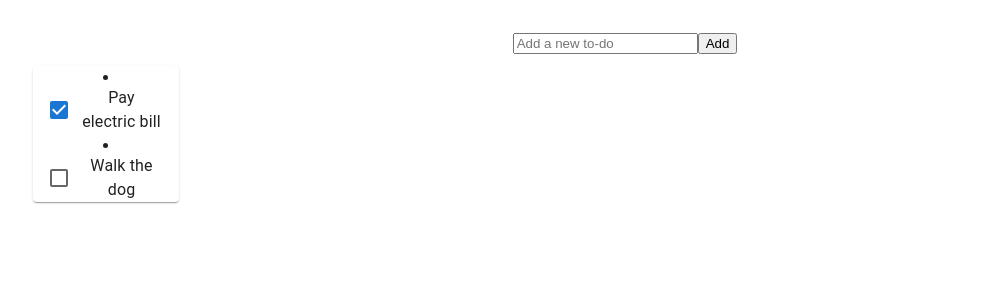
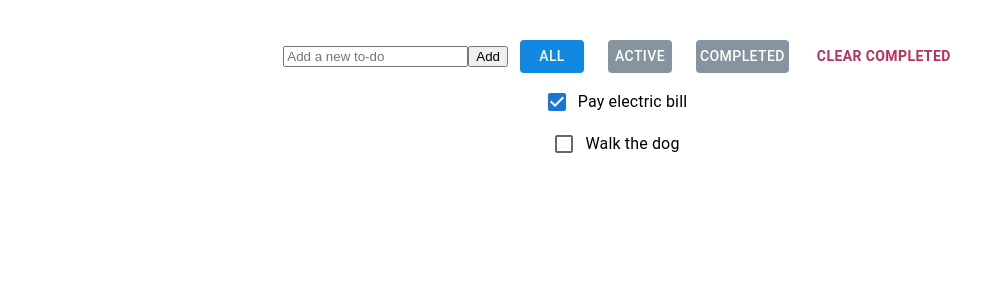
Before and after one commit to samtoken4/synaptiq-full-stack-challenge-main, a React (Create React App) app in the folder frontend/: page / in a window 1280 px wide. Both pictures are taken after a click on the label "Pay electric bill". Shown: the top 300 px of the page, without its empty margins (15-996 px from the left). Built offline with nearby package versions, Linux system fonts and the light colour scheme.

Commit message:
update todos list

```diff
--- a/frontend/src/components/TodoList/TodoList.tsx
+++ b/frontend/src/components/TodoList/TodoList.tsx
@@ -1,43 +1,133 @@
-import { Box, Typography, Checkbox, FormControlLabel, Paper } from "@mui/material";
-import { useEffect, useMemo, useState } from "react";
+import { Box, Checkbox, FormControlLabel, Paper, Button } from "@mui/material";
+import { useMemo, useState } from "react";
 
-interface TodoListProps {
+type TodoItem = {
+    id: number,
+    name: string,
+    completed: boolean,
+}
+const defaultTodos: TodoItem[] = [{ id: 1, name: 'Pay electric bill', completed: false }, { id: 2, name: 'Walk the dog', completed: false }];
 
+enum FilterStatus {
+    ALL = 'all',
+    ACTIVE = 'active',
+    COMPLETE = 'complete'
 }
+
 const TodoList = () => {
+    const defaultTodosCompletedState = { [defaultTodos[0].id]: defaultTodos[0], [defaultTodos[1].id]: defaultTodos[1] };
 
-    const defaultTodos = ['Pay electric bill', 'Walk the dog'];
+    const [todosCompletedState, setTodosCompletedState] = useState<Record<number, TodoItem>>(defaultTodosCompletedState);
+    const [newTodo, setNewTodo] = useState('');
+    const [newTodoId, setNewTodoId] = useState(3);
 
-    const defaultTodosCheckedState = { [defaultTodos[0]]: false, [defaultTodos[1]]: false }
-    const [newTodo, setNewTodo] = useState('');
+    const [filter, setFilter] = useState(FilterStatus.ALL);
+    const filteredTodos = useMemo(() => Object.fromEntries(Object.entries(todosCompletedState).filter(([_itemId, todoItem]) => {
+        if (filter === FilterStatus.ACTIVE) {
+            return !todoItem.completed;
+        } else if (filter === FilterStatus.COMPLETE) {
+            return todoItem.completed;
+        } else {
+            return true;
+        }
+    })), [todosCompletedState, filter]);
 
-    const [todosState, setTodosState] = useState<Record<string, boolean>>(defaultTodosCheckedState)
+    const currentTodoList = Object.entries(filteredTodos);
+
+    const completedTodos = (filter === FilterStatus.COMPLETE && filteredTodos) || Object.fromEntries(Object.entries(todosCompletedState).filter(([_itemId, todoItem]) => {
+        return todoItem.completed;
+    }));
+
+    console.log('completedTodos', completedTodos, Object.keys(completedTodos));
+
+    const buttonStyle = {
+        padding: "4px",
+        margin: '8px 12px',
+        color: "white",
+        "&:hover": {
+            backgroundColor: "#1188e1",
+        },
+    };
+
+    const renderFilterButtons = () => (<>
+        <Button
+            sx={{
+                backgroundColor: filter === FilterStatus.ALL ? "#1188e1" : "#85949f",
+                ...buttonStyle,
+            }}
+            onClick={() => setFilter(FilterStatus.ALL)}
+        >
+            All
+        </Button>
+        <Button
+            sx={{
+                backgroundColor: filter === FilterStatus.ACTIVE ? "#1188e1" : "#85949f",
+                ...buttonStyle,
+            }}
+            onClick={() => setFilter(FilterStatus.ACTIVE)}
+        >
+            Active
+        </Button>
+        <Button
+            sx={{
+                backgroundColor: filter === FilterStatus.COMPLETE ? "#1188e1" : "#85949f",
+                ...buttonStyle,
+            }}
+            onClick={() => setFilter(FilterStatus.COMPLETE)}
+        >
+            Completed
+        </Button>
+    </>)
 
     const addTodo = () => {
         if (newTodo.trim() !== '') {
-            setTodosState({ ...todosState, [newTodo]: false });
+            const todoItem = {
+                id: newTodoId,
+                name: newTodo,
+                completed: false,
+            };
+
+            setTodosCompletedState({ ...todosCompletedState, [todoItem.id]: todoItem });
+
+            setNewTodoId(newTodoId + 1);
             setNewTodo('');
         }
     };
 
-    const renderTodos = () => (<Paper sx={{ paddingLeft: 2, display: 'flex', flexDirection: 'column', width: '130px', margin: '12px 48px' }}>
-        {defaultTodos.map((todo) => (
-            <li>
+    const handleClearCompleted = () => {
+        const activeTodos = Object.fromEntries(Object.entries(todosCompletedState).filter(([_itemId, todoItem]) => {
+            return !todoItem.completed;
+        }));
+        setTodosCompletedState(activeTodos);
+    }
+
+    const renderTodos = () => (<>
+        {(currentTodoList).map(([itmId, todoItem]) => {
+            const parsedItemId = parseInt(itmId);
+
+            return (
+                <li style={{ listStyleType: 'none', minWidth: '150px' }} className={todosCompletedState[parsedItemId].completed ? 'completed' : ''} >
                     <FormControlLabel
                         control={
                             <Checkbox
-                            checked={todosState[todo]}
+                                checked={todosCompletedState[parsedItemId].completed}
                                 onChange={() => {
-                                setTodosState({ ...todosState, [todo]: !todosState[todo] });
+                                    setTodosCompletedState({ ...todosCompletedState, [parsedItemId]: { ...todosCompletedState[parsedItemId], completed: !todosCompletedState[parsedItemId].completed } });
                                 }}
                             />
                         }
-                    label={todo}
+                        label={todoItem.name}
                     />
                 </li>
             )
-        )}
-    </Paper>)
+        })}
+    </>);
+
+    const handleKeyPress = (e: React.KeyboardEvent<HTMLInputElement>) => {
+        if (e.key === 'Enter') {
+            addTodo();
+        }
+    };
 
     return (
         <Box textAlign='center' className='todo-list' mt={4}>
@@ -46,9 +136,27 @@ const TodoList = () => {
                 value={newTodo}
                 data-test={'new-todo'}
                 onChange={(e) => setNewTodo(e.target.value)}
+                onKeyDown={handleKeyPress}
                 placeholder="Add a new to-do"
             />
             <button onClick={addTodo}>Add</button>
+
+            {renderFilterButtons()}
+
+            {Object.keys(completedTodos).length ?
+                <Button
+                    sx={{
+                        backgroundColor: "white",
+                        ...buttonStyle,
+                        color: "#b7325f",
+                        fontWeight: 600,
+                    }}
+                    onClick={handleClearCompleted}
+                >
+                    Clear completed
+                </Button>
+                : null}
+
             {renderTodos()}
         </Box>
     );
```
Lines whose indentation alone changed are shown as unchanged.
